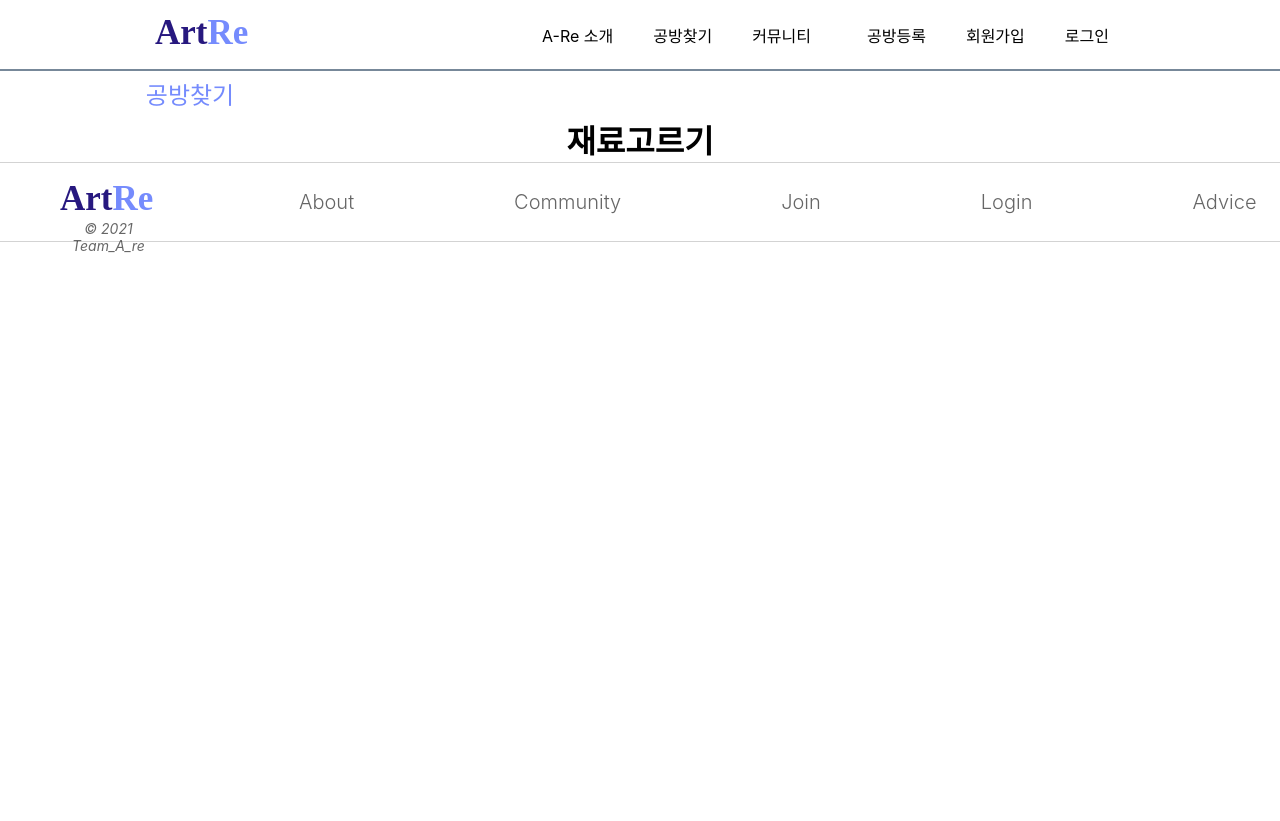
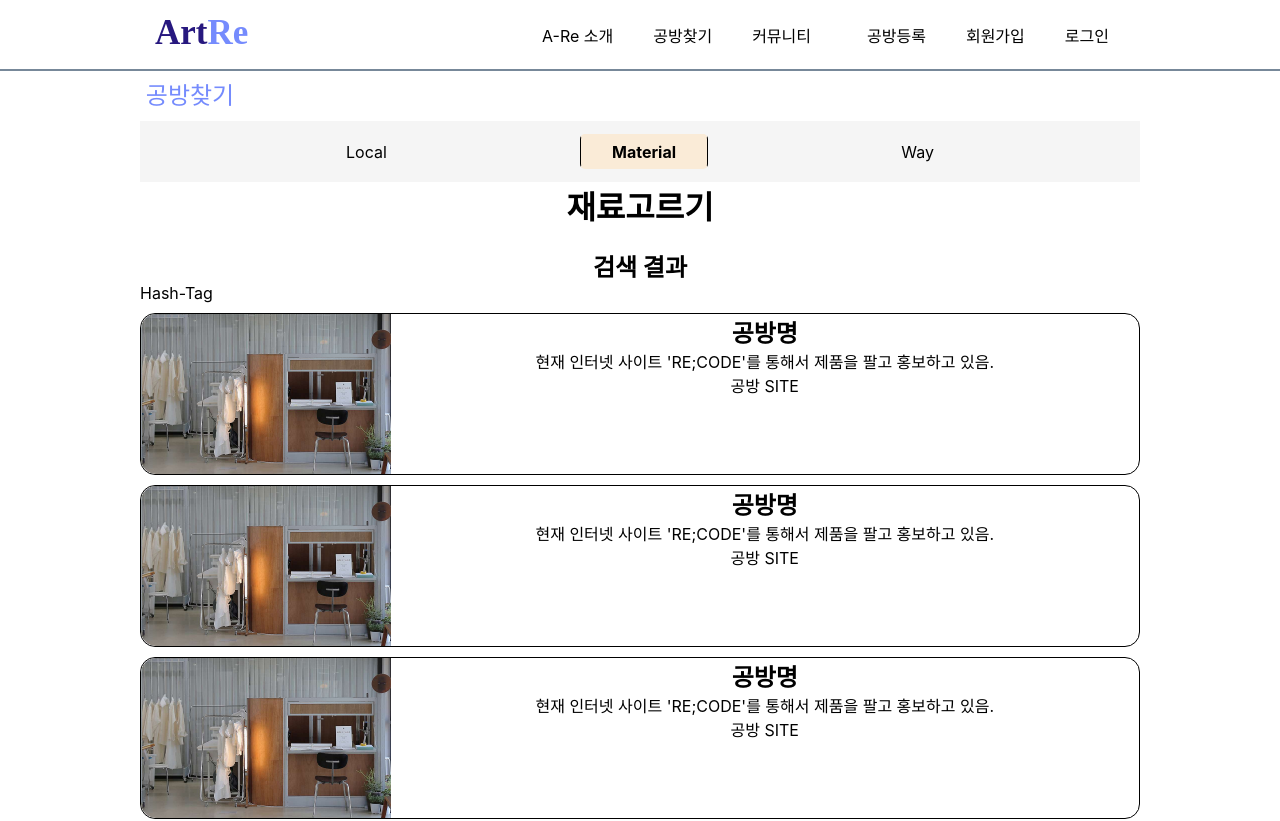
Before and after one commit to Team-NanaScript/Art_Recycle, a React (Create React App) app in the folder react-are/: page /search/material in a window 1280 px wide. Shown: the top 821 px of the page. Before the commit the page ends 800 px from the top, so only its background shows below. Built offline with nearby package versions, Linux system fonts and the light colour scheme.

Commit message:
detail, nav 추가

```diff
--- a/react-are/src/css/detail.css
+++ b/react-are/src/css/detail.css
@@ -27,6 +27,7 @@ div.map {
 
 hr {
   width: 80%;
+  margin: 0 auto;
 }
 
 div.postscr_insert {
--- /dev/null
+++ b/react-are/src/css/result.css
@@ -0,0 +1,42 @@
+h2.result {
+  margin-top: 20px;
+}
+
+div.result_tag {
+  width: 1000px;
+  text-align: left;
+  margin: 0 auto;
+}
+
+button.result_tag {
+  width: 5%;
+  border: none;
+  background-color: transparent;
+}
+
+div.result_search {
+  display: flex;
+  width: 1000px;
+  border-radius: 15px;
+  border: 1px solid;
+  margin: 10px auto;
+}
+
+div.result_image {
+  flex: 1;
+
+  height: 20vh;
+  background-image: url("../image/result_image.jpg");
+  background-repeat: no-repeat;
+  background-attachment: scroll;
+  background-position: center;
+  background-size: cover;
+
+  border-radius: 15px 0 0 15px;
+}
+
+div.result_ex {
+  flex: 3;
+  align-items: center;
+  justify-content: center;
+}
--- /dev/null
+++ b/react-are/src/css/search_nav.css
@@ -0,0 +1,36 @@
+div.search_nav {
+  margin: 0 auto;
+  width: 1000px;
+  margin-top: 10px;
+}
+
+ul.search_nav {
+  display: flex;
+  list-style: none;
+  padding: 0.8rem;
+  justify-content: space-evenly;
+  background-color: whitesmoke;
+}
+
+ul.search_nav a {
+  display: inline-block;
+  text-decoration: none;
+  padding: 0.3rem;
+  color: inherit;
+
+  border-top: 3px solid transparent;
+  border-bottom: 3px solid transparent;
+  transition: 0.3s;
+}
+
+ul.search_nav a:hover:not(.active_nav) {
+  border-bottom: 3px solid;
+}
+
+a.active_nav {
+  font-weight: bold;
+  border-radius: 5px;
+  border: 1px solid;
+  background-color: antiquewhite;
+  width: 10vw;
+}
--- a/react-are/src/search/Detail.jsx
+++ b/react-are/src/search/Detail.jsx
@@ -92,12 +92,14 @@ function Detail() {
         <div className="postscr">
           <h3>여기부터는 후기~</h3>
           <hr />
+          <br />
           <div className="postscr_insert">
             <button className="image">이미지</button>
             <input name="postscript" placeholder="후기를 입력해주세요" />
           </div>
           <button className="postscr_save">등록</button>
           <hr />
+          <br />
         </div>
         <div></div>
       </section>
@@ -166,6 +168,7 @@ function Detail() {
           <div></div>
         </section>
       </section>
+      <br />
     </div>
   );
 }
--- a/react-are/src/search/Result.jsx
+++ b/react-are/src/search/Result.jsx
@@ -1,7 +1,55 @@
 import React from "react";
+import "../css/result.css";
 
 const Result = () => {
-  return <div></div>;
+  return (
+    <div>
+      <h2 className="result">검색 결과</h2>
+      <div className="result_tag">
+        <div>Hash-Tag</div>
+      </div>
+      <div className="result_search">
+        <div className="result_image"></div>
+        <div className="result_ex">
+          <h2>공방명</h2>
+          <p>
+            현재 인터넷 사이트 'RE;CODE'를 통해서 제품을 팔고 홍보하고 있음.
+          </p>
+          <a>공방 SITE</a>
+        </div>
+      </div>
+      <div className="result_search">
+        <div className="result_image"></div>
+        <div className="result_ex">
+          <h2>공방명</h2>
+          <p>
+            현재 인터넷 사이트 'RE;CODE'를 통해서 제품을 팔고 홍보하고 있음.
+          </p>
+          <a>공방 SITE</a>
+        </div>
+      </div>
+      <div className="result_search">
+        <div className="result_image"></div>
+        <div className="result_ex">
+          <h2>공방명</h2>
+          <p>
+            현재 인터넷 사이트 'RE;CODE'를 통해서 제품을 팔고 홍보하고 있음.
+          </p>
+          <a>공방 SITE</a>
+        </div>
+      </div>
+      <div className="result_search">
+        <div className="result_image"></div>
+        <div className="result_ex">
+          <h2>공방명</h2>
+          <p>
+            현재 인터넷 사이트 'RE;CODE'를 통해서 제품을 팔고 홍보하고 있음.
+          </p>
+          <a>공방 SITE</a>
+        </div>
+      </div>
+    </div>
+  );
 };
 
 export default Result;
--- a/react-are/src/search/Search.jsx
+++ b/react-are/src/search/Search.jsx
@@ -2,7 +2,13 @@ import React from "react";
 import "../css/SearchSection.css";
 
 import { BrowserRouter, Route } from "react-router-dom";
-import { LocalSearch, WaySearch, MaterialSearch, Result } from "../search";
+import {
+  LocalSearch,
+  WaySearch,
+  MaterialSearch,
+  Result,
+  SearchNav,
+} from "../search";
 
 const Search = () => {
   return (
@@ -11,6 +17,7 @@ const Search = () => {
         <header>
           <h2>공방찾기</h2>
         </header>
+        <SearchNav />
         <Route path="/search/local" component={LocalSearch} exact />
         <Route path="/search/way" component={WaySearch} exact />
         <Route path="/search/material" component={MaterialSearch} exact />
--- /dev/null
+++ b/react-are/src/search/SearchNav.jsx
@@ -0,0 +1,33 @@
+import React from "react";
+import { NavLink } from "react-router-dom";
+import "../css/search_nav.css";
+
+function SearchNav() {
+  const activeNavStyle = {
+    backgroundColor: "whitesmoke",
+  };
+
+  return (
+    <div className="search_nav">
+      <ul className="search_nav">
+        <li>
+          <NavLink to="/search/local" exact activeClassName="active_nav">
+            Local
+          </NavLink>
+        </li>
+        <li>
+          <NavLink to="/search/material" exact activeClassName="active_nav">
+            Material
+          </NavLink>
+        </li>
+        <li>
+          <NavLink to="/search/way" exact activeClassName="active_nav">
+            Way
+          </NavLink>
+        </li>
+      </ul>
+    </div>
+  );
+}
+
+export default SearchNav;
--- a/react-are/src/search/index.jsx
+++ b/react-are/src/search/index.jsx
@@ -4,6 +4,16 @@ import WaySearch from "./WaySearch";
 import MaterialSearch from "./MaterialSearch";
 import Result from "./Result";
 import Detail from "./Detail";
-import Tmap from "./Tmap"
+import Tmap from "./Tmap";
+import SearchNav from "./SearchNav";
 
-export { Search, LocalSearch, WaySearch, MaterialSearch, Result, Detail , Tmap};
+export {
+  Search,
+  LocalSearch,
+  WaySearch,
+  MaterialSearch,
+  Result,
+  Detail,
+  Tmap,
+  SearchNav,
+};
```
Also changed, not shown: react-are/src/image/result_image.jpg (added).
